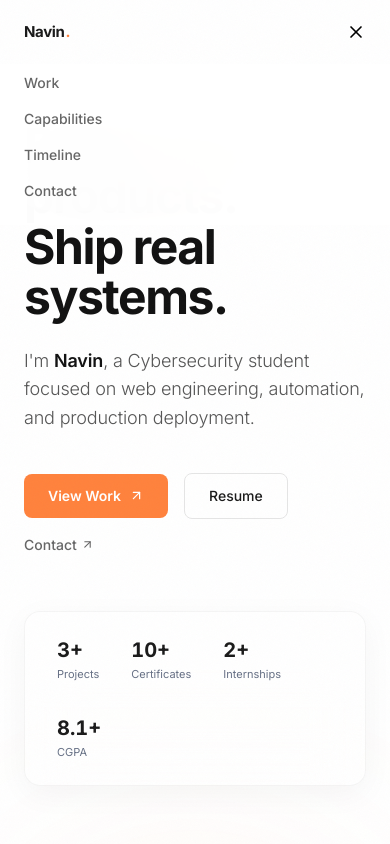
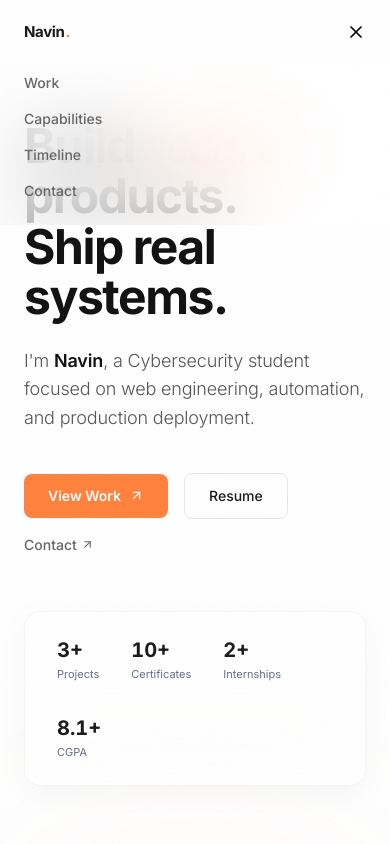
Before and after one commit to NavinAdithya/Portfolio, a React (Vite) app: page / in a window 390 px wide. Both pictures are taken after a click on the button 356 px from the left and 32 px from the top of the page. Shown: the top 844 px of the page. Built offline with nearby package versions, Linux system fonts and the light colour scheme; a web font is replaced by a local one.

Commit message:
feat: True liquid glass navbar - ultra-transparent with heavy blur

```diff
--- a/src/components/layout/Nav.tsx
+++ b/src/components/layout/Nav.tsx
@@ -24,23 +24,23 @@ export function Nav() {
       transition={{ duration: 0.6, ease: [0.16, 1, 0.3, 1] }}
       style={{
         background: scrolled
-          ? "linear-gradient(135deg, rgba(12,12,18,0.82) 0%, rgba(8,8,14,0.88) 100%)"
+          ? "rgba(255,255,255,0.03)"
           : "transparent",
-        backdropFilter: scrolled ? "blur(32px) saturate(2) brightness(1.05)" : "none",
-        WebkitBackdropFilter: scrolled ? "blur(32px) saturate(2) brightness(1.05)" : "none",
-        borderBottom: scrolled ? "1px solid rgba(255,255,255,0.07)" : "1px solid transparent",
+        backdropFilter: scrolled ? "blur(40px) saturate(1.8)" : "none",
+        WebkitBackdropFilter: scrolled ? "blur(40px) saturate(1.8)" : "none",
+        borderBottom: scrolled ? "1px solid rgba(255,255,255,0.08)" : "1px solid transparent",
         boxShadow: scrolled
-          ? "0 8px 40px rgba(0,0,0,0.6), 0 1px 0 rgba(255,255,255,0.06) inset, 0 -1px 0 rgba(0,0,0,0.4) inset"
+          ? "0 8px 32px rgba(0,0,0,0.3), inset 0 1px 0 rgba(255,255,255,0.06)"
           : "none",
       }}
     >
-      {/* Top highlight line — only visible when scrolled */}
+      {/* Top edge highlight — subtle refraction line */}
       {scrolled && (
         <div
           className="absolute top-0 left-0 right-0 h-[1px] pointer-events-none"
           style={{
             background:
-              "linear-gradient(90deg, transparent 0%, rgba(255,130,60,0.35) 30%, rgba(255,255,255,0.25) 50%, rgba(139,92,246,0.35) 70%, transparent 100%)",
+              "linear-gradient(90deg, transparent 5%, rgba(255,255,255,0.12) 30%, rgba(255,255,255,0.18) 50%, rgba(255,255,255,0.12) 70%, transparent 95%)",
           }}
         />
       )}
@@ -149,10 +149,10 @@ export function Nav() {
             className="md:hidden px-6 pb-6 pt-2 flex flex-col gap-4 overflow-hidden"
             style={{
               background: scrolled
-                ? "rgba(8,8,14,0.95)"
-                : "rgba(255,255,255,0.98)",
-              backdropFilter: "blur(32px) saturate(2)",
-              borderTop: "1px solid rgba(255,255,255,0.06)",
+                ? "rgba(255,255,255,0.03)"
+                : "rgba(255,255,255,0.6)",
+              backdropFilter: "blur(40px) saturate(1.8)",
+              borderTop: "1px solid rgba(255,255,255,0.08)",
             }}
           >
             {NAV_LINKS.map((l) => (
```
